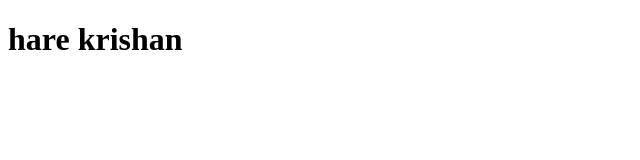
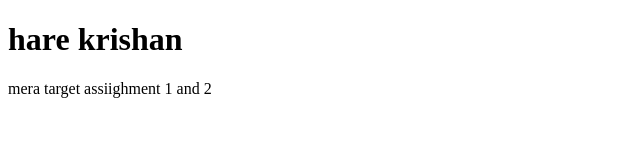
Before and after one commit to Vishal637-ux/js-revision, a plain HTML site: page coloringbubbles/index.html in a window 1280 px wide. Shown: the whole page, without its empty margins (0-640 px from the left). Drawn offline with Linux system fonts and the light colour scheme.

Commit message:
hare  krishna

```diff
--- a/coloringbubbles/index.html
+++ b/coloringbubbles/index.html
@@ -7,6 +7,7 @@
 </head>
 <body>
     <h1>hare krishan</h1>
+    <p> mera target assiighment 1 and 2 </p>
 
 </body>
 </html>
```
